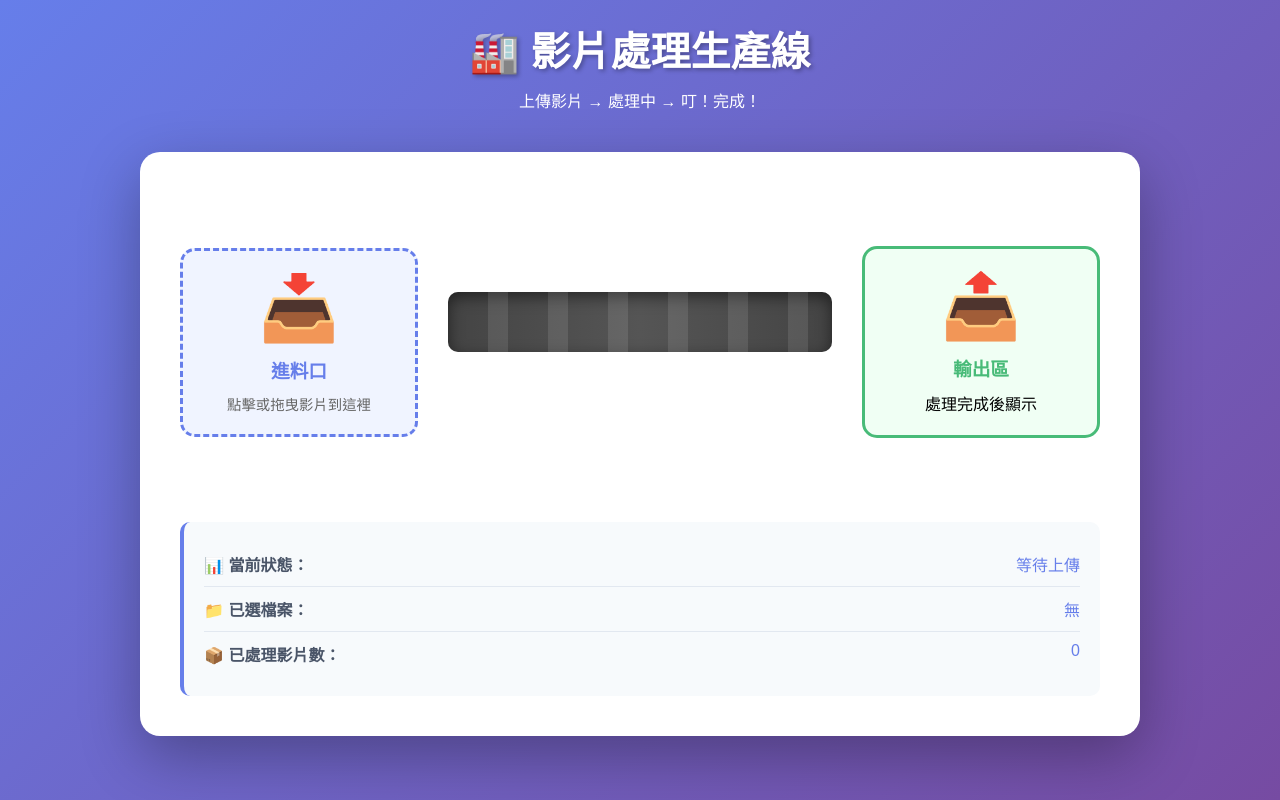
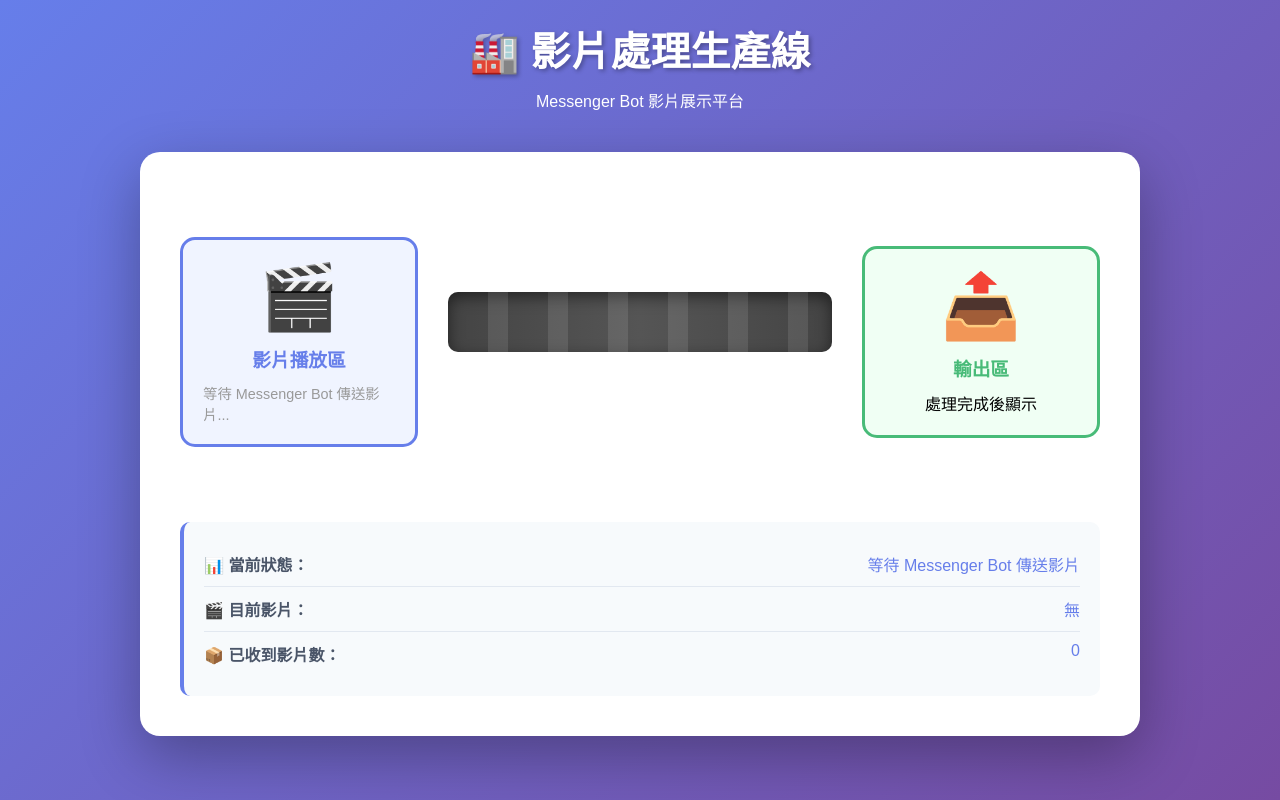
Before and after one commit to NextBai/SignAR, a Flask app: page / in a window 1280 px wide. Run offline with Flask 3, Linux system fonts and the light colour scheme; parts of the project's set-up code (start-up, migrations or seed data) failed here and were passed over; some libraries are stand-ins or nearby versions.

Commit message:
Refactor: 移除前端上傳功能，改為 Messenger Bot 影片展示平台
主要變更：
- 後端：移除 /upload 端點，新增 /videos/<hash> 和 /api/videos 端點
- 後端：Messenger Webhook 下載影片後不再刪除，保留供前端播放
- 前端：移除檔案上傳 UI（進料口、拖拉、按鈕）
- 前端：新增影片播放器，自動載入 Messenger Bot 傳來的影片
- 前端：保留生產線動畫，WebSocket 即時同步
- 文件：更新 README，新增 Render 部署指南，移除 HF Spaces 限制說明
- 配置：.gitignore 新增 .claude/ 目錄

部署目標：Render（支援完整 Messenger API）

🤖 Generated with [Claude Code](https://claude.com/claude-code)

Co-Authored-By: Claude <noreply@anthropic.com>

```diff
--- a/app.py
+++ b/app.py
@@ -3,7 +3,7 @@ import sys
 import json
 import hashlib
 import requests
-from flask import Flask, request, jsonify, render_template
+from flask import Flask, request, jsonify, render_template, send_file
 from flask_socketio import SocketIO, emit
 from pathlib import Path
 from werkzeug.utils import secure_filename
@@ -138,7 +138,7 @@ def send_hello_world_to_messenger():
     print("📨 已發送 Hello World 到 Messenger Bot")
     return True
 
-def trigger_frontend_animation(video_name="messenger_video", is_duplicate=False):
+def trigger_frontend_animation(video_name="messenger_video", video_hash=None, is_duplicate=False):
     """觸發前端動畫（用於 Messenger Bot 上傳）"""
     def run_animation():
         # 發送開始處理事件
@@ -151,10 +151,13 @@ def trigger_frontend_animation(video_name="messenger_video", is_duplicate=False)
         time.sleep(3.5)
 
         # 發送完成事件
-        message = "此影片已處理過！Hello World（重複影片）" if is_duplicate else "Hello World! 影片處理完成並已刪除"
+        message = "此影片已處理過！Hello World（重複影片）" if is_duplicate else "Hello World! 影片處理完成"
         socketio.emit('messenger_upload', {
             'status': 'complete',
-            'message': message
+            'message': message,
+            'video_url': f'/videos/{video_hash}' if video_hash else None,
+            'video_hash': video_hash,
+            'timestamp': time.time()
         })
 
     # 在背景執行緒中執行動畫
@@ -167,70 +170,6 @@ def index():
     """前端頁面"""
     return render_template('index.html')
 
-@app.route('/upload', methods=['POST'])
-def upload_video():
-    """處理前端上傳的影片"""
-    global processed_count
-
-    try:
-        if 'video' not in request.files:
-            return jsonify({'success': False, 'message': '沒有上傳檔案'}), 400
-
-        file = request.files['video']
-
-        if file.filename == '':
-            return jsonify({'success': False, 'message': '沒有選擇檔案'}), 400
-
-        if not allowed_file(file.filename):
-            return jsonify({'success': False, 'message': '不支援的檔案格式'}), 400
-
-        # 計算影片哈希值
-        video_hash = get_video_hash(file)
-
-        # 檢查是否已處理過
-        if video_hash in DOWNLOADED_VIDEOS:
-            print(f"影片已存在，跳過儲存: {video_hash}")
-            message = "此影片已處理過！Hello World（重複影片）"
-        else:
-            # 暫時儲存影片
-            filename = secure_filename(file.filename)
-            temp_path = os.path.join(VIDEO_STORAGE_PATH, f"{video_hash}_{filename}")
-            file.save(temp_path)
-
-            # 記錄此影片
-            DOWNLOADED_VIDEOS.add(video_hash)
-            save_downloaded_videos()
-
-            print(f"成功儲存影片: {temp_path}")
-
-            # 模擬處理完成後刪除影片
-            time.sleep(0.5)  # 短暫延遲
-            try:
-                os.remove(temp_path)
-                print(f"已刪除影片: {temp_path}")
-            except Exception as e:
-                print(f"刪除影片失敗: {e}")
-
-            message = "Hello World! 影片處理完成並已刪除"
-
-        # 發送訊息到 Messenger
-        send_hello_world_to_messenger()
-
-        # 更新處理計數
-        processed_count += 1
-        save_processed_count()
-
-        return jsonify({
-            'success': True,
-            'message': message,
-            'video_hash': video_hash,
-            'is_duplicate': video_hash in DOWNLOADED_VIDEOS
-        }), 200
-
-    except Exception as e:
-        print(f"處理影片時發生錯誤: {e}")
-        return jsonify({'success': False, 'message': f'處理失敗: {str(e)}'}), 500
-
 @app.route('/stats', methods=['GET'])
 def get_stats():
     """取得統計資訊"""
@@ -238,6 +177,32 @@ def get_stats():
         'processed_count': processed_count,
         'unique_videos': len(DOWNLOADED_VIDEOS)
     }), 200
+
+@app.route('/videos/<video_hash>')
+def serve_video(video_hash):
+    """提供影片檔案"""
+    file_path = os.path.join(VIDEO_STORAGE_PATH, f"{video_hash}.mp4")
+    if os.path.exists(file_path):
+        return send_file(file_path, mimetype='video/mp4')
+    else:
+        return jsonify({'error': 'Video not found'}), 404
+
+@app.route('/api/videos', methods=['GET'])
+def get_videos():
+    """取得所有影片清單"""
+    videos = []
+    for hash_val in DOWNLOADED_VIDEOS:
+        file_path = os.path.join(VIDEO_STORAGE_PATH, f"{hash_val}.mp4")
+        if os.path.exists(file_path):
+            videos.append({
+                'hash': hash_val,
+                'url': f'/videos/{hash_val}',
+                'timestamp': os.path.getmtime(file_path),
+                'size': os.path.getsize(file_path)
+            })
+    # 依時間排序（最新的在前）
+    videos.sort(key=lambda x: x['timestamp'], reverse=True)
+    return jsonify(videos), 200
 
 @app.route('/webhook', methods=['GET'])
 def verify():
@@ -293,12 +258,15 @@ def webhook():
                                 print(f"🔑 影片哈希: {video_hash}")
                                 print(f"🔄 是否重複: {is_duplicate}")
 
-                                # 觸發前端動畫
-                                trigger_frontend_animation(f"messenger_{video_hash[:8]}", is_duplicate)
-
                                 # 檢查是否已下載過
                                 if is_duplicate:
                                     print(f"⏭️ 影片已存在，跳過下載: {video_hash}")
+                                    # 觸發前端動畫（重複影片）
+                                    trigger_frontend_animation(
+                                        video_name=f"messenger_{video_hash[:8]}",
+                                        video_hash=video_hash,
+                                        is_duplicate=True
+                                    )
                                     send_message(sender_id, "Hello World")
                                 else:
                                     # 下載新影片
@@ -309,13 +277,14 @@ def webhook():
                                         DOWNLOADED_VIDEOS.add(video_hash)
                                         save_downloaded_videos()
                                         print(f"✅ 成功下載影片: {file_path}")
+                                        print(f"💾 影片已保留供前端播放")
 
-                                        # 處理完成後刪除影片
-                                        try:
-                                            os.remove(file_path)
-                                            print(f"🗑️ 已刪除影片: {file_path}")
-                                        except Exception as e:
-                                            print(f"❌ 刪除影片失敗: {e}")
+                                        # 觸發前端動畫（新影片）
+                                        trigger_frontend_animation(
+                                            video_name=f"messenger_{video_hash[:8]}",
+                                            video_hash=video_hash,
+                                            is_duplicate=False
+                                        )
                                     else:
                                         print(f"❌ 下載影片失敗")
 
--- a/templates/index.html
+++ b/templates/index.html
@@ -51,8 +51,8 @@
             min-height: 300px;
         }
 
-        /* 進料口 */
-        .input-zone {
+        /* 影片展示區 */
+        .video-display-zone {
             flex: 1;
             display: flex;
             flex-direction: column;
@@ -60,40 +60,24 @@
             padding: 20px;
             background: #f0f4ff;
             border-radius: 15px;
-            border: 3px dashed #667eea;
-            cursor: pointer;
+            border: 3px solid #667eea;
             transition: all 0.3s;
             position: relative;
         }
 
-        .input-zone:hover {
-            background: #e8edff;
-            border-color: #5568d3;
-            transform: scale(1.02);
-        }
-
-        .input-zone.dragover {
-            background: #d4e0ff;
-            border-color: #4557c2;
-        }
-
-        .input-icon {
+        .video-icon {
             font-size: 4em;
             margin-bottom: 10px;
         }
 
-        .input-zone h3 {
+        .video-display-zone h3 {
             color: #667eea;
             margin-bottom: 10px;
         }
 
-        .input-zone p {
+        .video-display-zone p {
             color: #666;
             font-size: 0.9em;
-        }
-
-        input[type="file"] {
-            display: none;
         }
 
         /* 傳送帶 */
@@ -339,18 +323,24 @@
 <body>
     <div class="header">
         <h1>🏭 影片處理生產線</h1>
-        <p>上傳影片 → 處理中 → 叮！完成！</p>
+        <p>Messenger Bot 影片展示平台</p>
     </div>
 
     <div class="production-line">
         <div class="assembly-line">
-            <!-- 進料口 -->
-            <div class="input-zone" id="inputZone">
-                <div class="input-icon">📥</div>
-                <h3>進料口</h3>
-                <p>點擊或拖曳影片到這裡</p>
-                <input type="file" id="fileInput" accept="video/*">
-                <button class="upload-btn" id="uploadBtn" style="display: none;">開始處理</button>
+            <!-- 影片展示區 -->
+            <div class="video-display-zone" id="videoDisplayZone">
+                <div class="video-icon">🎬</div>
+                <h3>影片播放區</h3>
+                <video id="mainVideo" controls style="display: none; width: 100%; max-width: 400px; border-radius: 10px; margin-top: 10px;">
+                    <source src="" type="video/mp4">
+                    您的瀏覽器不支援影片播放
+                </video>
+                <div class="video-info" id="videoInfo" style="display: none; margin-top: 10px; font-size: 0.9em; color: #666;">
+                    <p>📱 來源：Messenger Bot</p>
+                    <p>⏰ 時間：<span id="videoTime">--</span></p>
+                </div>
+                <p id="waitingText" style="color: #999; font-size: 0.9em;">等待 Messenger Bot 傳送影片...</p>
             </div>
 
             <!-- 傳送帶 -->
@@ -378,14 +368,14 @@
         <div class="status-panel">
             <div class="status-item">
                 <span class="status-label">📊 當前狀態：</span>
-                <span class="status-value" id="statusText">等待上傳</span>
+                <span class="status-value" id="statusText">等待 Messenger Bot 傳送影片</span>
             </div>
             <div class="status-item">
-                <span class="status-label">📁 已選檔案：</span>
-                <span class="status-value" id="fileName">無</span>
+                <span class="status-label">🎬 目前影片：</span>
+                <span class="status-value" id="currentVideo">無</span>
             </div>
             <div class="status-item">
-                <span class="status-label">📦 已處理影片數：</span>
+                <span class="status-label">📦 已收到影片數：</span>
                 <span class="status-value" id="processedCount">0</span>
             </div>
         </div>
@@ -397,125 +387,22 @@
     </div>
 
     <script>
-        const inputZone = document.getElementById('inputZone');
-        const fileInput = document.getElementById('fileInput');
-        const uploadBtn = document.getElementById('uploadBtn');
         const beltStripes = document.getElementById('beltStripes');
         const videoPackage = document.getElementById('videoPackage');
         const outputMessage = document.getElementById('outputMessage');
         const outputZone = document.getElementById('outputZone');
         const spinner = document.getElementById('spinner');
         const statusText = document.getElementById('statusText');
-        const fileName = document.getElementById('fileName');
+        const currentVideo = document.getElementById('currentVideo');
         const processedCount = document.getElementById('processedCount');
         const notification = document.getElementById('notification');
         const notificationText = document.getElementById('notificationText');
+        const mainVideo = document.getElementById('mainVideo');
+        const videoInfo = document.getElementById('videoInfo');
+        const videoTime = document.getElementById('videoTime');
+        const waitingText = document.getElementById('waitingText');
 
-        let selectedFile = null;
         let totalProcessed = 0;
-
-        // 點擊進料口選擇檔案
-        inputZone.addEventListener('click', () => {
-            fileInput.click();
-        });
-
-        // 檔案選擇
-        fileInput.addEventListener('change', (e) => {
-            const file = e.target.files[0];
-            if (file && file.type.startsWith('video/')) {
-                selectedFile = file;
-                fileName.textContent = file.name;
-                statusText.textContent = '已選擇影片，準備處理';
-                uploadBtn.style.display = 'block';
-                showNotification('已選擇影片：' + file.name, 'success');
-            } else {
-                showNotification('請選擇有效的影片檔案', 'error');
-            }
-        });
-
-        // 拖放功能
-        inputZone.addEventListener('dragover', (e) => {
-            e.preventDefault();
-            inputZone.classList.add('dragover');
-        });
-
-        inputZone.addEventListener('dragleave', () => {
-            inputZone.classList.remove('dragover');
-        });
-
-        inputZone.addEventListener('drop', (e) => {
-            e.preventDefault();
-            inputZone.classList.remove('dragover');
-
-            const file = e.dataTransfer.files[0];
-            if (file && file.type.startsWith('video/')) {
-                selectedFile = file;
-                fileName.textContent = file.name;
-                statusText.textContent = '已選擇影片，準備處理';
-                uploadBtn.style.display = 'block';
-                showNotification('已選擇影片：' + file.name, 'success');
-            } else {
-                showNotification('請選擇有效的影片檔案', 'error');
-            }
-        });
-
-        // 上傳按鈕
-        uploadBtn.addEventListener('click', async (e) => {
-            e.stopPropagation();
-            if (!selectedFile) return;
-
-            // 開始生產線動畫
-            startProductionLine();
-        });
-
-        async function startProductionLine() {
-            uploadBtn.disabled = true;
-            statusText.textContent = '處理中...';
-
-            // 啟動傳送帶
-            beltStripes.classList.add('moving');
-            videoPackage.classList.add('moving');
-
-            // 等待傳送帶動畫完成（4秒）
-            await sleep(3500);
-
-            // 上傳影片
-            const formData = new FormData();
-            formData.append('video', selectedFile);
-
-            try {
-                const response = await fetch('/upload', {
-                    method: 'POST',
-                    body: formData
-                });
-
-                const result = await response.json();
-
-                if (result.success) {
-                    // 叮！顯示特效
-                    showDingEffect();
-
-                    // 顯示 Hello World
-                    await sleep(300);
-                    outputMessage.classList.add('show');
-                    statusText.textContent = '處理完成！';
-                    totalProcessed++;
-                    processedCount.textContent = totalProcessed;
-
-                    showNotification(result.message, 'success');
-
-                    // 3秒後重置
-                    await sleep(3000);
-                    resetProductionLine();
-                } else {
-                    showNotification('處理失敗：' + result.message, 'error');
-                    resetProductionLine();
-                }
-            } catch (error) {
-                showNotification('上傳失敗：' + error.message, 'error');
-                resetProductionLine();
-            }
-        }
 
         function showDingEffect() {
             const ding = document.createElement('div');
@@ -533,12 +420,7 @@
             beltStripes.classList.remove('moving');
             videoPackage.classList.remove('moving');
             outputMessage.classList.remove('show');
-            uploadBtn.disabled = false;
-            uploadBtn.style.display = 'none';
-            selectedFile = null;
-            fileInput.value = '';
-            fileName.textContent = '無';
-            statusText.textContent = '等待上傳';
+            statusText.textContent = '等待 Messenger Bot 傳送影片';
 
             // 重置動畫
             setTimeout(() => {
@@ -547,6 +429,22 @@
                     videoPackage.style.animation = '';
                 }, 10);
             }, 100);
+        }
+
+        function loadVideo(videoUrl, videoHash, timestamp) {
+            // 載入影片
+            mainVideo.src = videoUrl;
+            mainVideo.style.display = 'block';
+            waitingText.style.display = 'none';
+
+            // 顯示影片資訊
+            videoInfo.style.display = 'block';
+            videoTime.textContent = new Date(timestamp * 1000).toLocaleString('zh-TW');
+
+            // 更新當前影片狀態
+            currentVideo.textContent = `messenger_${videoHash.substring(0, 8)}`;
+
+            console.log('✅ 影片已載入:', videoUrl);
         }
 
         function showNotification(message, type = 'success') {
@@ -586,7 +484,7 @@
             if (data.status === 'start') {
                 // 開始動畫
                 statusText.textContent = `Messenger Bot 處理中: ${data.video_name}`;
-                fileName.textContent = data.video_name;
+                currentVideo.textContent = data.video_name;
 
                 // 啟動傳送帶和影片動畫
                 beltStripes.classList.add('moving');
@@ -601,14 +499,19 @@
                 await sleep(300);
                 outputMessage.textContent = data.message;
                 outputMessage.classList.add('show');
-                statusText.textContent = '處理完成！(Messenger Bot)';
+                statusText.textContent = '影片處理完成！';
 
                 totalProcessed++;
                 processedCount.textContent = totalProcessed;
 
+                // 載入影片到播放器
+                if (data.video_url && data.video_hash) {
+                    loadVideo(data.video_url, data.video_hash, data.timestamp);
+                }
+
                 showNotification(data.message, 'success');
 
-                // 3秒後重置
+                // 3秒後重置動畫（但保留影片）
                 await sleep(3000);
                 resetProductionLine();
             }
```
Also changed, not shown: DEPLOYMENT.md (deleted, +0 -118 lines), README.md, 1 other file.
